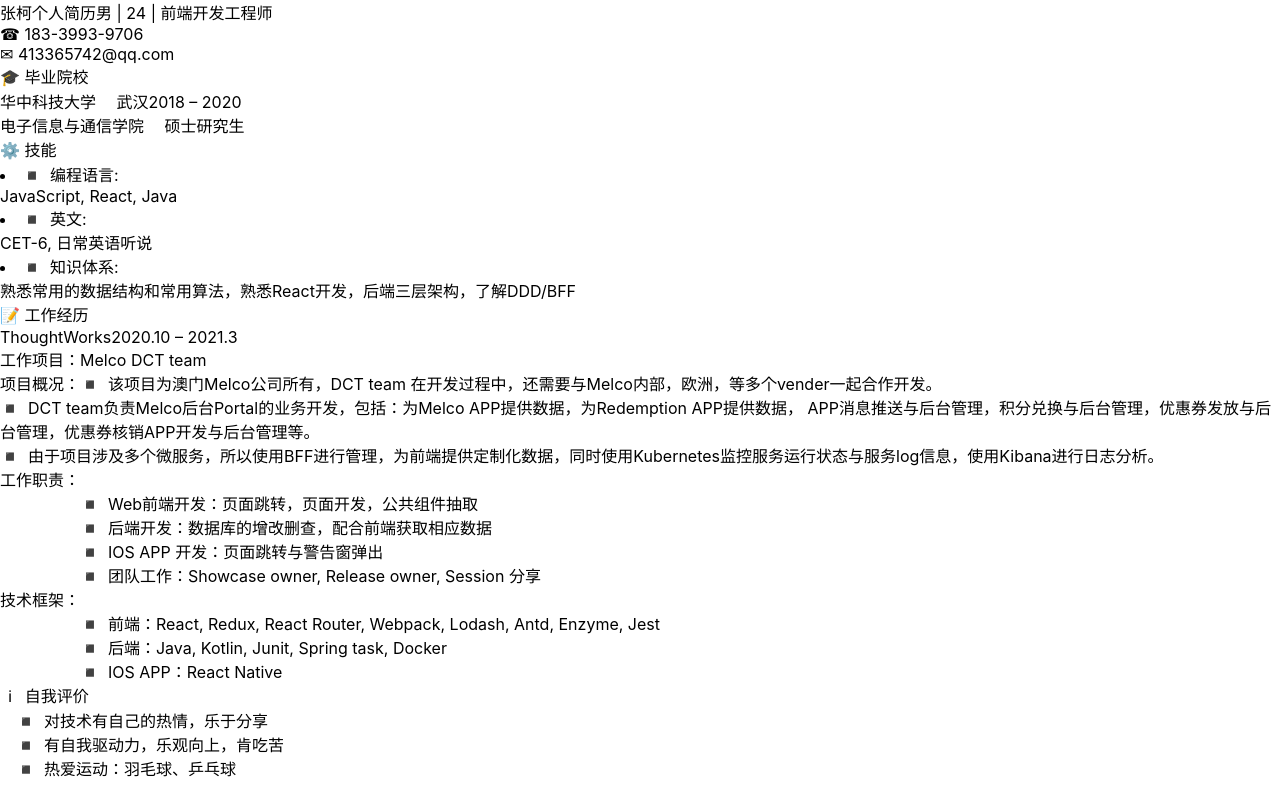
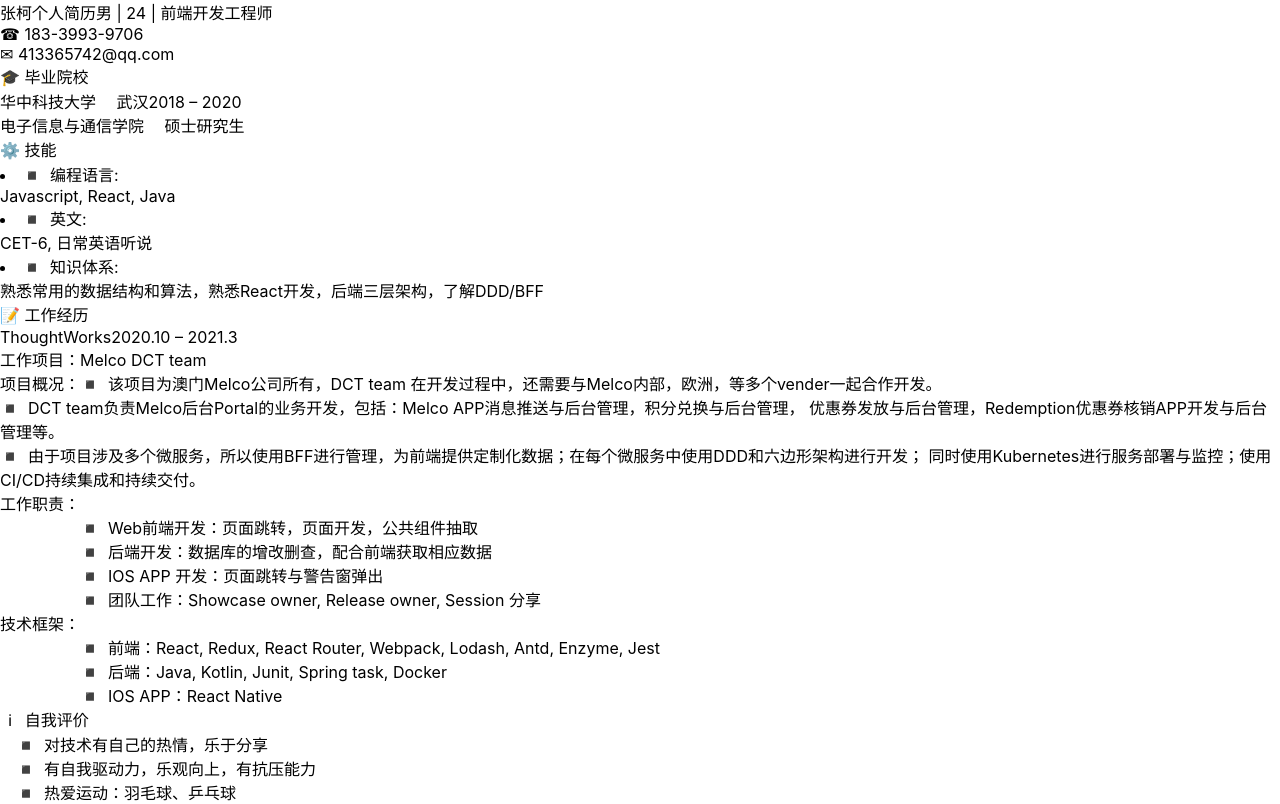
Before and after one commit to scatter-forks/frontend-study, a React (Create React App) app: page /#/home in a window 1280 px wide. Built offline with nearby package versions, Linux system fonts and the light colour scheme.

Commit message:
modify content

```diff
--- a/src/pages/home-page/index.tsx
+++ b/src/pages/home-page/index.tsx
@@ -5,7 +5,7 @@
   extends Component {
   render() {
     return (
-      <div className="px-96 py-10">
+      <div className="py-10">
         <div className="">
           <header>
             <div className="info">
@@ -39,7 +39,7 @@
               <Divider className='mt-1 bg-black' style={{ height: '1px' }} />
               <div className="skill-detail mt-2 pl-2 text-sm">
                 <li className="inline-block font-semibold">◾&ensp;编程语言:&emsp;</li>
-                <span className="inline-block">JavaScript, React, Java</span>
+                <span className="inline-block">Javascript, React, Java</span>
               </div>
               <div className="skill-detail mt-2 pl-2 text-sm">
                 <li className="inline-block font-semibold">◾&ensp;英文:&emsp;</li>
@@ -47,7 +47,7 @@
               </div>
               <div className="skill-detail mt-2 pl-2 text-sm">
                 <li className="inline-block font-semibold">◾&ensp;知识体系:&emsp;</li>
-                <span className="inline-block">熟悉常用的数据结构和常用算法，熟悉React开发，后端三层架构，了解DDD/BFF</span>
+                <span className="inline-block">熟悉常用的数据结构和算法，熟悉React开发，后端三层架构，了解DDD/BFF</span>
               </div>
             </div>
             <div className="experience mt-8">
@@ -66,10 +66,11 @@
                 <span className="inline-block pl-16 ml-1">
                   ◾&ensp;该项目为澳门Melco公司所有，DCT team 在开发过程中，还需要与Melco内部，欧洲，等多个vender一起合作开发。
                   <br />
-                  ◾&ensp;DCT team负责Melco后台Portal的业务开发，包括：为Melco APP提供数据，为Redemption APP提供数据，
-                  APP消息推送与后台管理，积分兑换与后台管理，优惠券发放与后台管理，优惠券核销APP开发与后台管理等。
+                  ◾&ensp;DCT team负责Melco后台Portal的业务开发，包括：Melco APP消息推送与后台管理，积分兑换与后台管理，
+                  优惠券发放与后台管理，Redemption优惠券核销APP开发与后台管理等。
                   <br />
-                  ◾&ensp;由于项目涉及多个微服务，所以使用BFF进行管理，为前端提供定制化数据，同时使用Kubernetes监控服务运行状态与服务log信息，使用Kibana进行日志分析。
+                  ◾&ensp;由于项目涉及多个微服务，所以使用BFF进行管理，为前端提供定制化数据；在每个微服务中使用DDD和六边形架构进行开发；
+                  同时使用Kubernetes进行服务部署与监控；使用CI/CD持续集成和持续交付。
                 </span>
               </div>
               <div className="experience-detail text-sm pt-1">
@@ -99,7 +100,7 @@
             <Divider className='mt-1 bg-black' style={{ height: '1px' }} />
             <span className="evaluate-detail text-sm">&emsp;◾&ensp;对技术有自己的热情，乐于分享</span>
             <br />
-            <span className="evaluate-detail text-sm">&emsp;◾&ensp;有自我驱动力，乐观向上，肯吃苦</span>
+            <span className="evaluate-detail text-sm">&emsp;◾&ensp;有自我驱动力，乐观向上，有抗压能力</span>
             <br />
             <span className="evaluate-detail text-sm">&emsp;◾&ensp;热爱运动：羽毛球、乒乓球</span>
           </footer>
```
